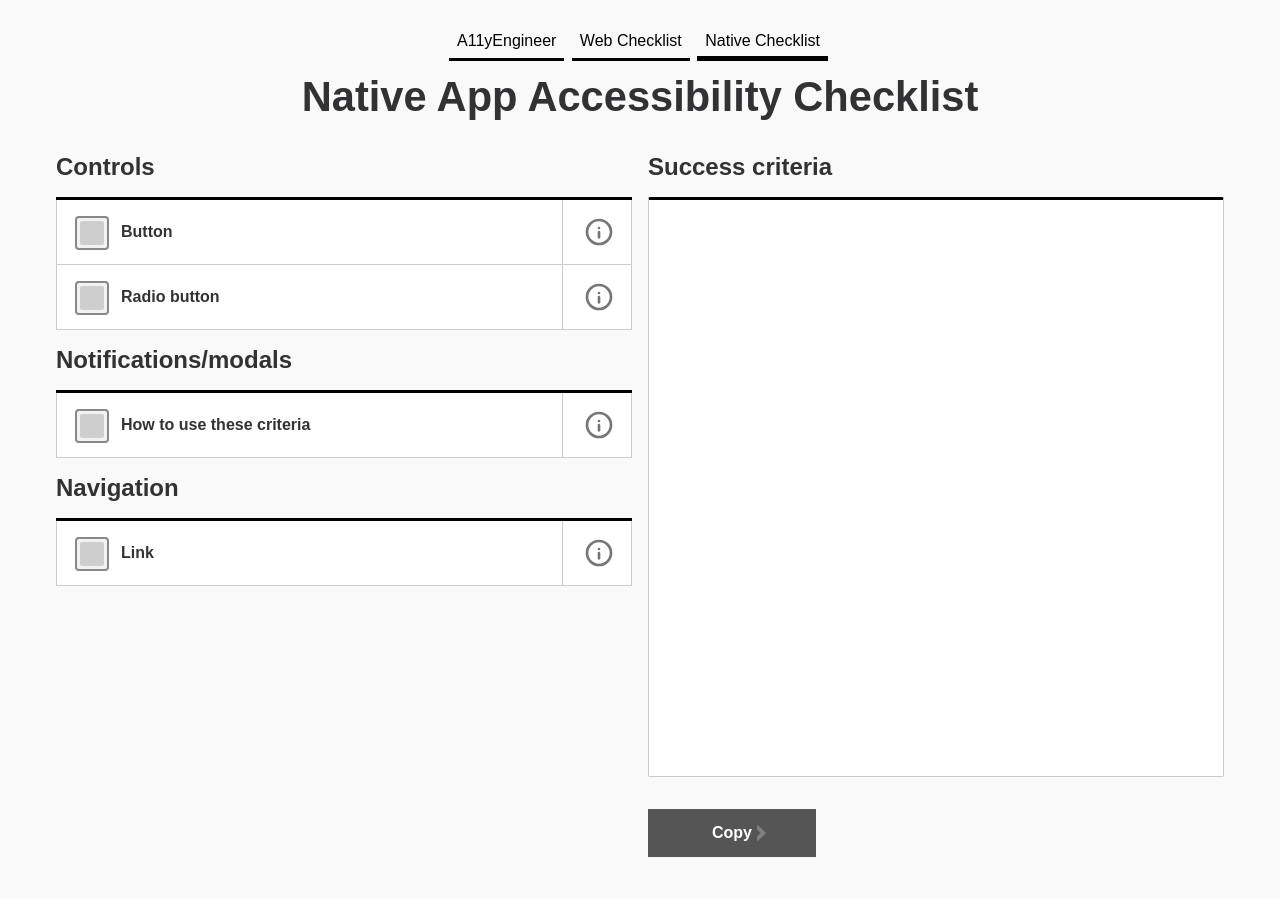
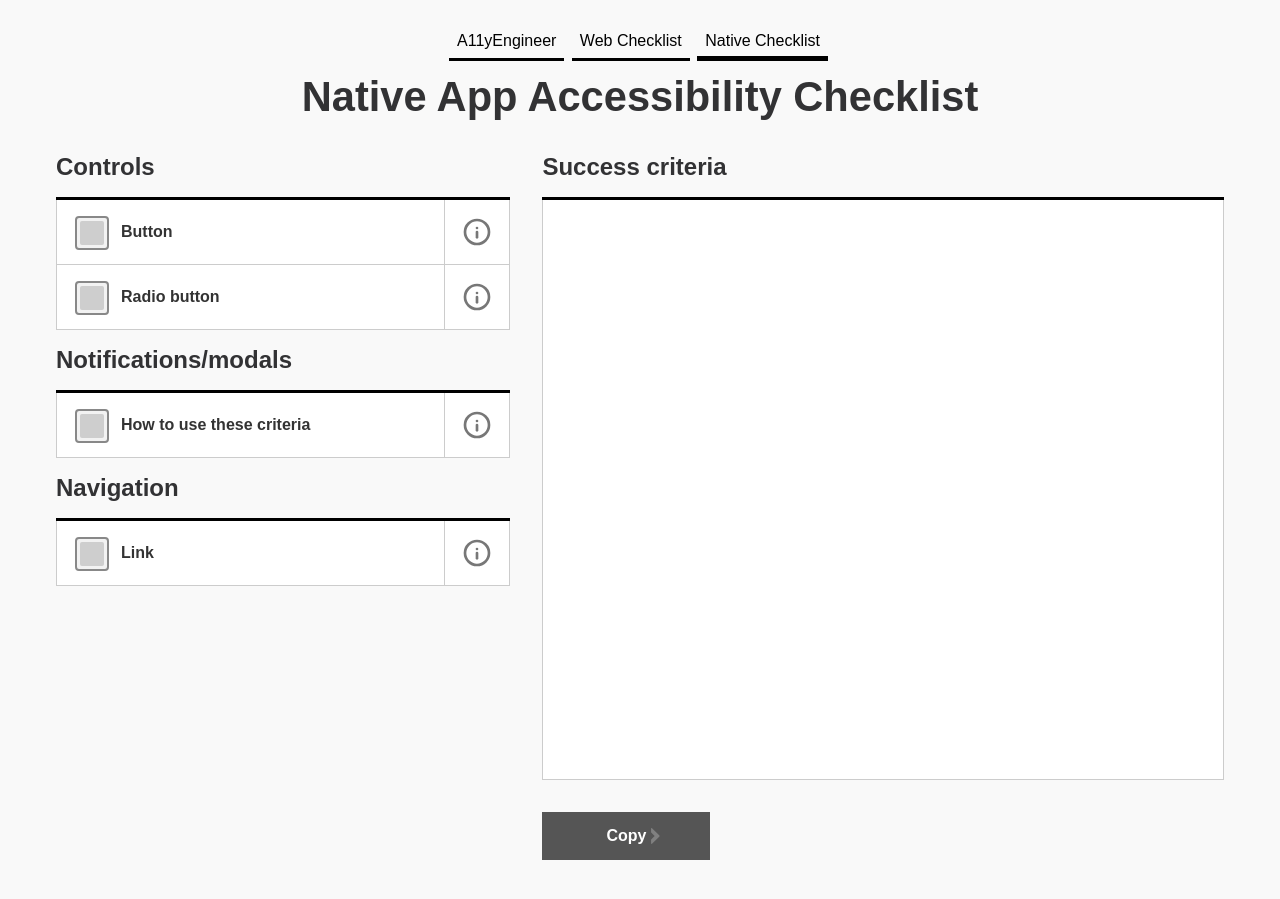
Before and after one commit to charlietriplett/OpenA11yEngineer, a Jekyll site: the page built from native.md, in a window 1280 px wide and 900 px high. Built offline with Jekyll 4.4.1, drawn with Linux system fonts in a browser that asks for light colours.

Commit message:
Style and layout updates

```diff
--- a/_includes/criteria-textarea.html
+++ b/_includes/criteria-textarea.html
@@ -1,8 +1,8 @@
 <div>
+    <label for="criteria-area" class="h-bravo">
+        Success criteria
+    </label>
     <div class="textarea-container">
-        <label for="criteria-area" class="h-bravo">
-            Success criteria
-        </label>
         <textarea id="criteria-area"></textarea>
         <div class="textarea-controls">
             <div>
--- a/_sass/modules/_checklist.scss
+++ b/_sass/modules/_checklist.scss
@@ -1,7 +1,38 @@
+
+.success-criteria-maker {
+  position: relative;
+  display: grid;
+  grid-column-gap: 2rem;
+
+  @include break($break-mid) {
+    grid-template-columns: 2fr 3fr;
+
+  }
+
+  .checklist-container {
+    position: relative;
+
+  }
+
+  .textarea-container {
+    position: sticky;
+    position: -webkit-sticky;
+    top: 2rem;
+    border-top: 3px solid #000;
+
+    textarea {
+      height: calc(100vh - 20rem);
+      padding: 1rem;
+      border-top: none;
+      border-radius: 0;
+    }
+  }
+}
+
+
 .checklist-landmark {
   padding: 0rem 1rem 1rem 0;
-  margin: 0 0 -1px 0;
-  border-bottom: 3px solid #000;
+  margin: 0 0 0 0;
   position: relative;
   z-index: 99;
   width: 100%;
@@ -44,32 +75,3 @@
   display: grid;
   grid-template-columns: auto 1fr;
 }
-
-
-.success-criteria-maker {
-  position: relative;
-  display: grid;
-  grid-column-gap: 1rem;
-
-  @include break($break-mid) {
-    grid-template-columns: 1fr 1fr;
-
-  }
-
-  .checklist-container {
-    position: relative;
-
-  }
-
-  .textarea-container {
-    position: sticky;
-    position: -webkit-sticky;
-    top: 2rem;
-
-    textarea {
-      height: calc(100vh - 20rem);
-      border-top: 3px solid #000;
-      padding: 1rem;
-    }
-  }
-}
--- a/_sass/modules/_forms.scss
+++ b/_sass/modules/_forms.scss
@@ -9,14 +9,14 @@ form {
     list-style-type: none;
   }
   ul {
-    border-bottom: 1px solid $color-border-gray;
+    border-top: 3px solid #000;
 
   }
   li {
     margin: 0rem;
     display: flex;
     border: 1px solid $color-border-gray;
-    border-bottom: none;
+    border-top: none;
   }
 }
 
--- a/_sass/modules/_typography.scss
+++ b/_sass/modules/_typography.scss
@@ -154,9 +154,6 @@ ul {
     margin: 0 0 0 1rem;
     padding: .5rem 0;
     list-style-type: square;
-    &:last-of-type {
-      border-bottom: none;
-    }
     ul {
       margin-bottom: inherit;
     }
```
